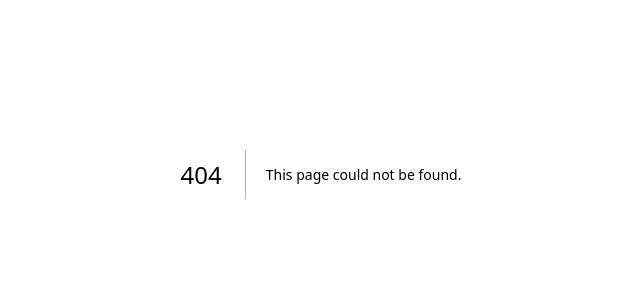
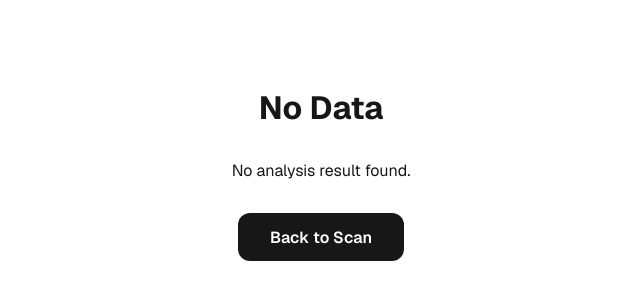
Before and after one commit to ggsalas/bitelog, a Next.js app: page /addData in a window 1280 px wide. Before the commit this address had no page. Shown: the part 226-526 px from the top of the page, without its empty margins (319-959 px from the left). Built offline with nearby package versions, Linux system fonts and the light colour scheme.

Commit message:
Returning data from ollama as text

```diff
--- /dev/null
+++ b/app/addData/page.module.css
@@ -0,0 +1,81 @@
+.page {
+  display: flex;
+  min-height: 100vh;
+  align-items: center;
+  justify-content: center;
+  font-family: var(--font-geist-sans);
+  padding: 24px;
+}
+
+.main {
+  display: flex;
+  width: 100%;
+  max-width: 600px;
+  flex-direction: column;
+  align-items: center;
+  justify-content: center;
+  gap: 32px;
+}
+
+.main h1 {
+  font-size: 32px;
+  font-weight: 700;
+  color: var(--foreground);
+  text-align: center;
+}
+
+.resultContainer {
+  width: 100%;
+  padding: 24px;
+  border-radius: 12px;
+  background: rgba(0, 122, 255, 0.1);
+  border: 1px solid rgba(0, 122, 255, 0.2);
+}
+
+.resultText {
+  font-size: 16px;
+  line-height: 28px;
+  color: var(--foreground);
+  white-space: pre-wrap;
+  word-wrap: break-word;
+}
+
+.backButton {
+  display: inline-flex;
+  justify-content: center;
+  align-items: center;
+  height: 48px;
+  padding: 0 32px;
+  border-radius: 12px;
+  background: var(--foreground);
+  color: var(--background);
+  font-size: 16px;
+  font-weight: 600;
+  transition: transform 0.2s, opacity 0.2s;
+  cursor: pointer;
+  text-decoration: none;
+}
+
+.backButton:hover {
+  transform: translateY(-2px);
+  opacity: 0.9;
+}
+
+.backButton:active {
+  transform: translateY(0);
+}
+
+@media (max-width: 600px) {
+  .page {
+    padding: 16px;
+  }
+
+  .main h1 {
+    font-size: 24px;
+  }
+
+  .resultText {
+    font-size: 14px;
+    line-height: 24px;
+  }
+}
--- /dev/null
+++ b/app/addData/page.tsx
@@ -0,0 +1,49 @@
+"use client";
+
+import { Suspense } from "react";
+import { useSearchParams } from "next/navigation";
+import Link from "next/link";
+import styles from "./page.module.css";
+
+function AddDataContent() {
+  const searchParams = useSearchParams();
+  const result = searchParams.get("result");
+
+  if (!result) {
+    return (
+      <div className={styles.page}>
+        <main className={styles.main}>
+          <h1>No Data</h1>
+          <p>No analysis result found.</p>
+          <Link href="/scan" className={styles.backButton}>
+            Back to Scan
+          </Link>
+        </main>
+      </div>
+    );
+  }
+
+  return (
+    <div className={styles.page}>
+      <main className={styles.main}>
+        <h1>Food Analysis Result</h1>
+
+        <div className={styles.resultContainer}>
+          <p className={styles.resultText}>{result}</p>
+        </div>
+
+        <Link href="/scan" className={styles.backButton}>
+          Scan Another Bite
+        </Link>
+      </main>
+    </div>
+  );
+}
+
+export default function AddData() {
+  return (
+    <Suspense fallback={<div>Loading...</div>}>
+      <AddDataContent />
+    </Suspense>
+  );
+}
```
Also changed, not shown: app/actions/analyzeFood.ts (added, +76 -0 lines), app/scan/page.tsx (+34 -6 lines), 1 other file (tests, documents, lock files or other folders).
